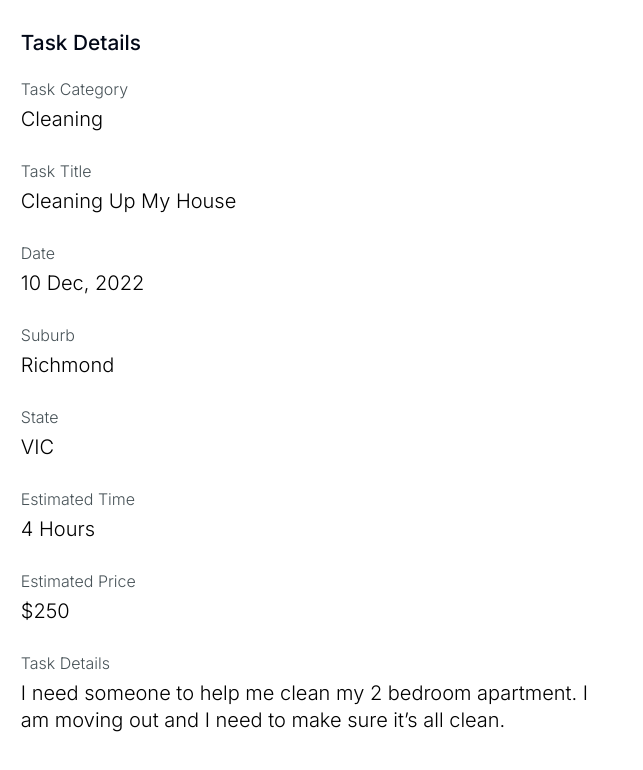
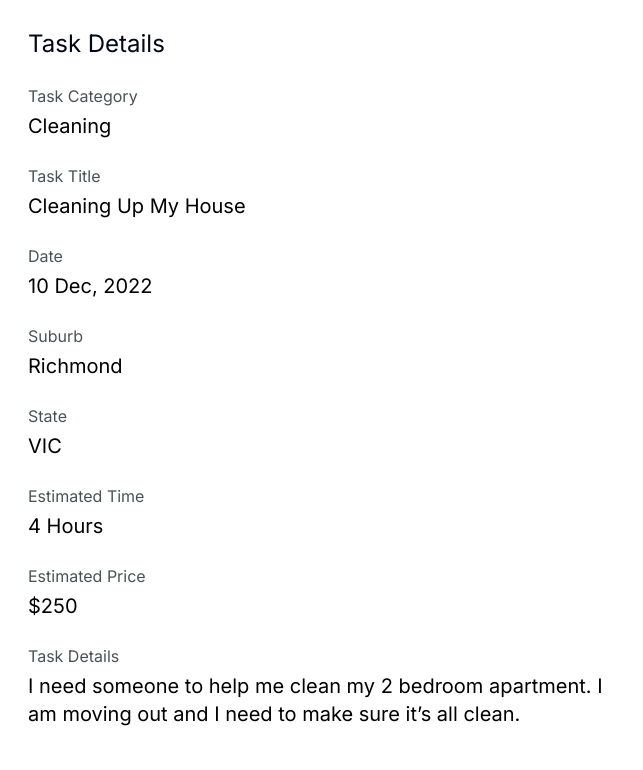
Before and after one commit to codersforcauses/penni, a Next.js app in the folder client/: page / in a window 1280 px wide. Shown: the top 770 px of the page, without its empty margins (0-643 px from the left). Built offline with nearby package versions, Linux system fonts and the light colour scheme; no server answers.

Commit message:
change styling to use preset tailwind classes

```diff
--- a/client/src/components/TaskDetails.tsx
+++ b/client/src/components/TaskDetails.tsx
@@ -35,10 +35,10 @@ const TaskDetailsSection = ({
       {Object.keys(sectionNamesMap).map((dbName, index) => (
         <div
           key={index}
-          className="py-[0.65rem] text-[1rem] font-[350] leading-[1.125rem] text-[#485358]"
+          className="py-2.5 text-base font-normal leading-5 text-[#485358]"
         >
           {sectionNamesMap[dbName]}
-          <p className="py-[0.5rem] text-[1.25rem] font-[350] leading-[1.7rem] text-[#000000]">
+          <p className="py-1.5 text-xl font-normal leading-7 text-[#000000]">
             {
               data[dbName] === null ||
               data[dbName] === undefined ||
@@ -57,8 +57,8 @@ const TaskDetailsSection = ({
 
 const TaskDetails = ({ data, emptyContentPlaceholder }: TaskDetailsProps) => {
   return (
-    <div className="fontSans.variable max-w-screen-sm overflow-hidden px-[1.3rem]">
-      <div className="mb-2 pb-2 pt-8 text-[1.3rem] font-[450] leading-[1.375rem]">
+    <div className="max-w-screen-sm overflow-hidden px-7">
+      <div className="mb-2 pb-3 pt-8 text-2xl font-normal leading-6">
         Task Details
       </div>
       <TaskDetailsSection
```
Also changed, not shown: client/src/pages/index.tsx (+0 -18 lines).
